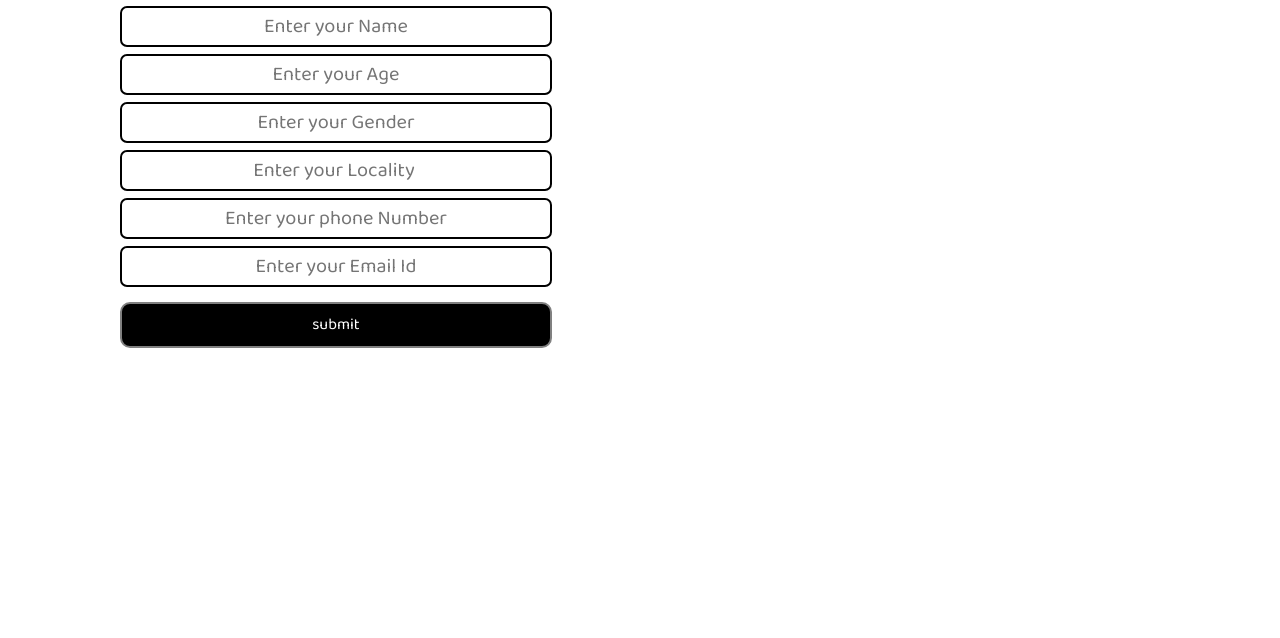
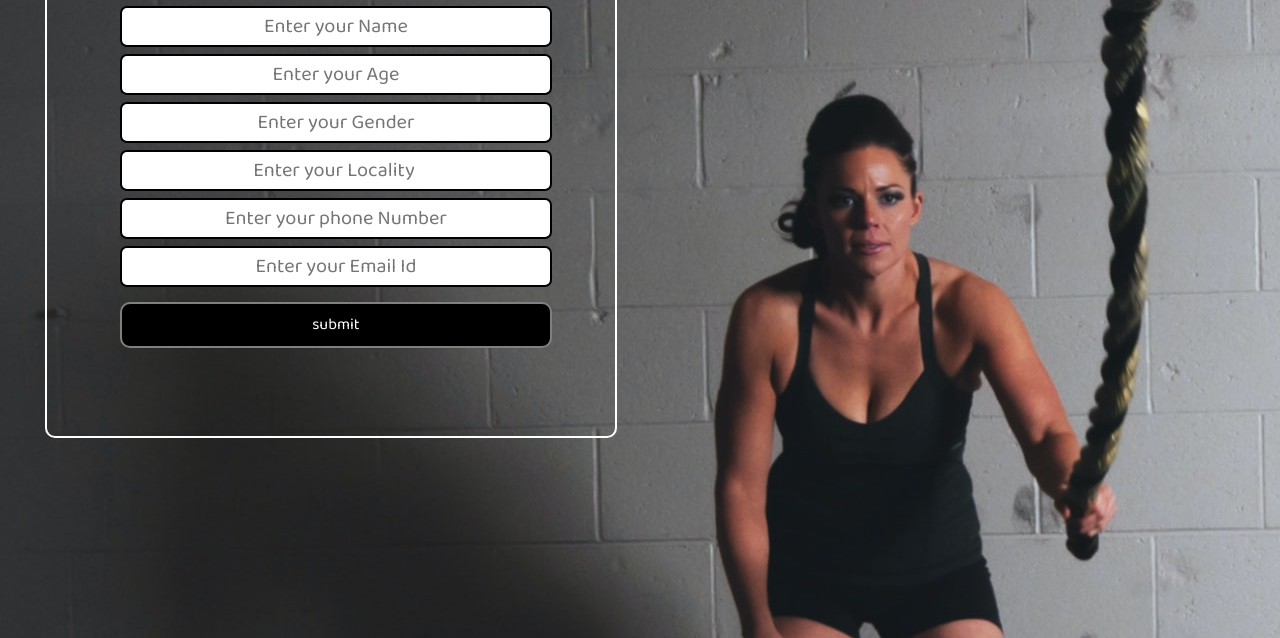
Before and after one commit to kapilchoudhary9/Gymweb, a plain HTML site: page index.html in a window 1280 px wide. Shown: the part 574-1212 px from the top of the page. Drawn offline with Linux system fonts and the light colour scheme.

Commit message:
Update style.css

```diff
--- a/style.css
+++ b/style.css
@@ -1,7 +1,7 @@
 body{
     margin: 0px;
     padding: 0px;
-    background: url('images/background4.jpg');
+    background: url('background4.jpg');
     color: white;
     font-family: 'Baloo Bhai 2', cursive;
 }
```
